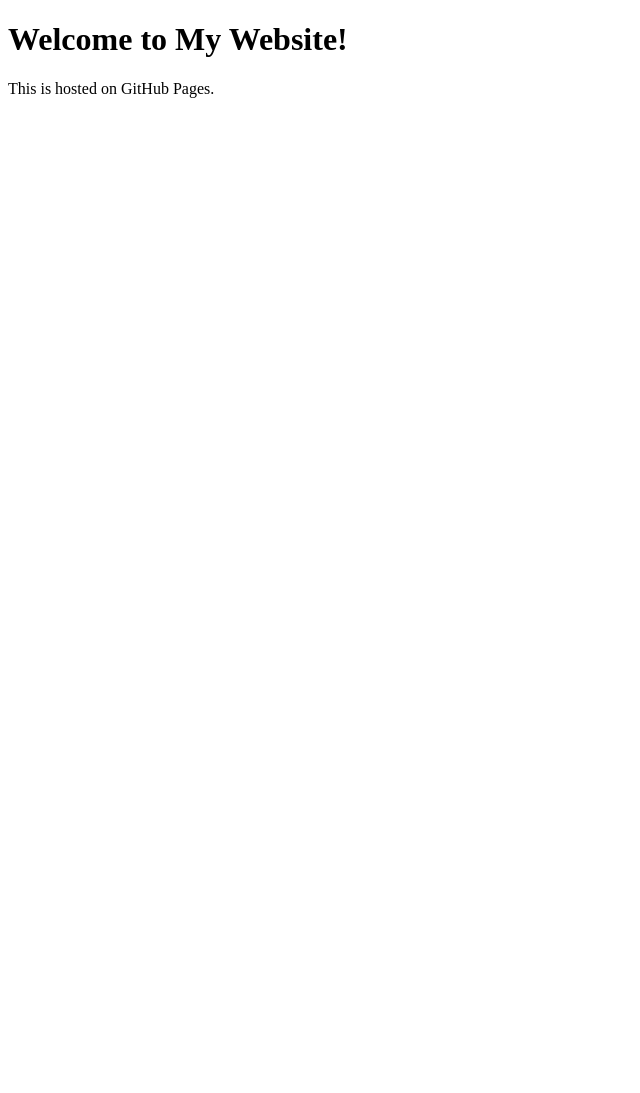
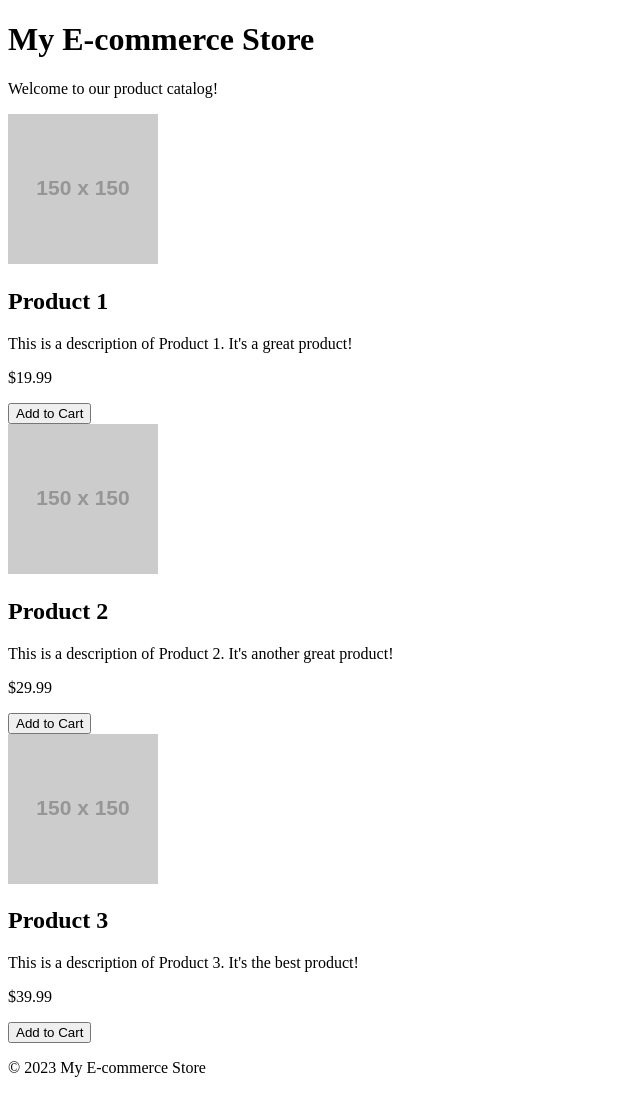
Before and after one commit to zuriqi2000/zuriqi, a plain HTML site: page index.html in a window 1280 px wide. Shown: the whole page, without its empty margins (0-640 px from the left). Before the commit the page ends 800 px from the top, so only its background shows below. Drawn offline with Linux system fonts and the light colour scheme; placeholder pictures from the web are drawn by us.

Commit message:
Update index.html

```diff
--- a/index.html
+++ b/index.html
@@ -1,13 +1,52 @@
 <!DOCTYPE html>
 <html lang="en">
 <head>
-    <meta charset="UTF-8">
-    <meta name="viewport" content="width=device-width, initial-scale=1.0">
-    <title>My Website</title>
-    <link rel="stylesheet" href="style.css">
+  <meta charset="UTF-8">
+  <meta name="viewport" content="width=device-width, initial-scale=1.0">
+  <title>Product Catalog</title>
+  <link rel="stylesheet" href="styles.css">
 </head>
 <body>
-    <h1>Welcome to My Website!</h1>
-    <p>This is hosted on GitHub Pages.</p>
+  <header>
+    <h1>My E-commerce Store</h1>
+    <p>Welcome to our product catalog!</p>
+  </header>
+
+  <main>
+    <div class="product-grid">
+      <!-- Product 1 -->
+      <div class="product-card">
+        <img src="https://via.placeholder.com/150" alt="Product 1">
+        <h2>Product 1</h2>
+        <p>This is a description of Product 1. It's a great product!</p>
+        <p class="price">$19.99</p>
+        <button onclick="addToCart('Product 1')">Add to Cart</button>
+      </div>
+
+      <!-- Product 2 -->
+      <div class="product-card">
+        <img src="https://via.placeholder.com/150" alt="Product 2">
+        <h2>Product 2</h2>
+        <p>This is a description of Product 2. It's another great product!</p>
+        <p class="price">$29.99</p>
+        <button onclick="addToCart('Product 2')">Add to Cart</button>
+      </div>
+
+      <!-- Product 3 -->
+      <div class="product-card">
+        <img src="https://via.placeholder.com/150" alt="Product 3">
+        <h2>Product 3</h2>
+        <p>This is a description of Product 3. It's the best product!</p>
+        <p class="price">$39.99</p>
+        <button onclick="addToCart('Product 3')">Add to Cart</button>
+      </div>
+    </div>
+  </main>
+
+  <footer>
+    <p>&copy; 2023 My E-commerce Store</p>
+  </footer>
+
+  <script src="script.js"></script>
 </body>
 </html>
```
